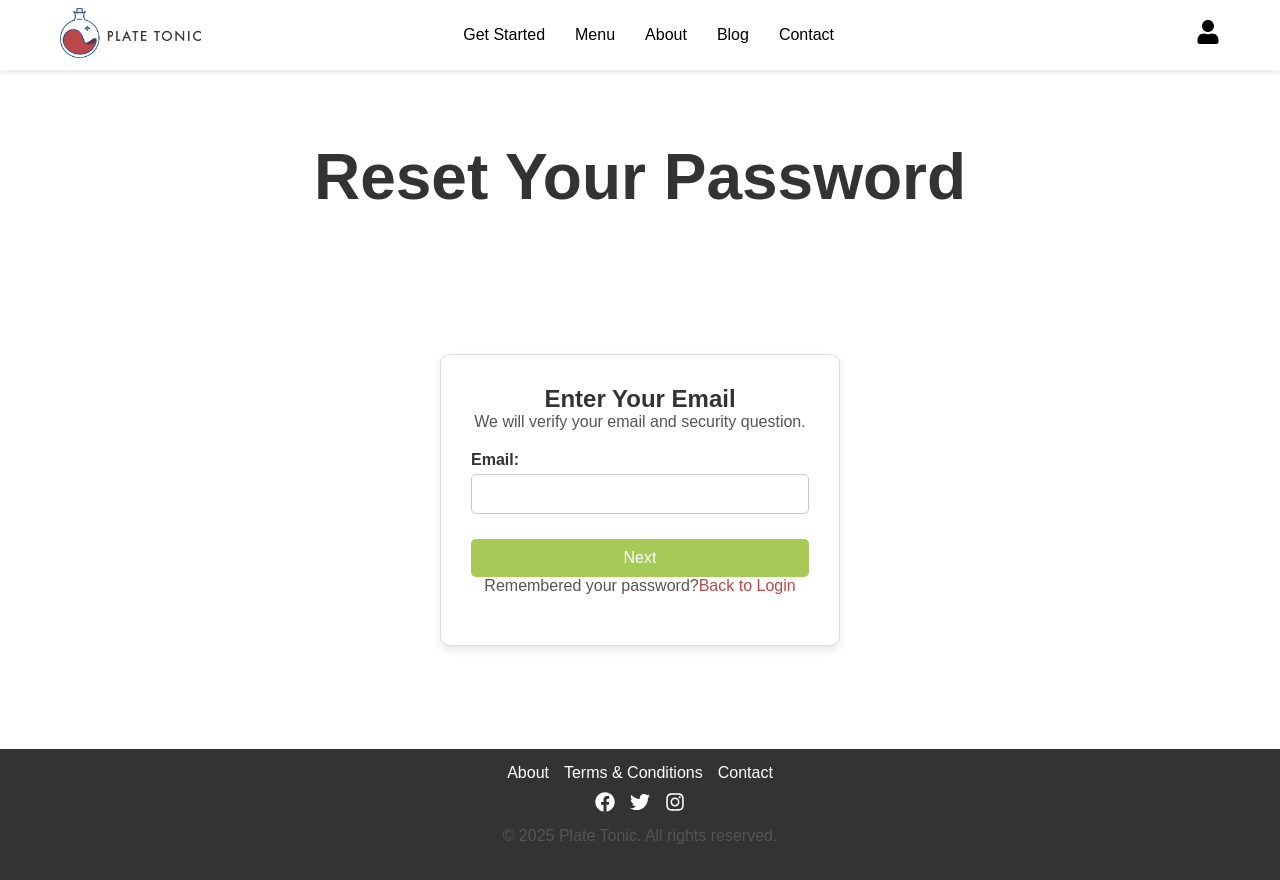
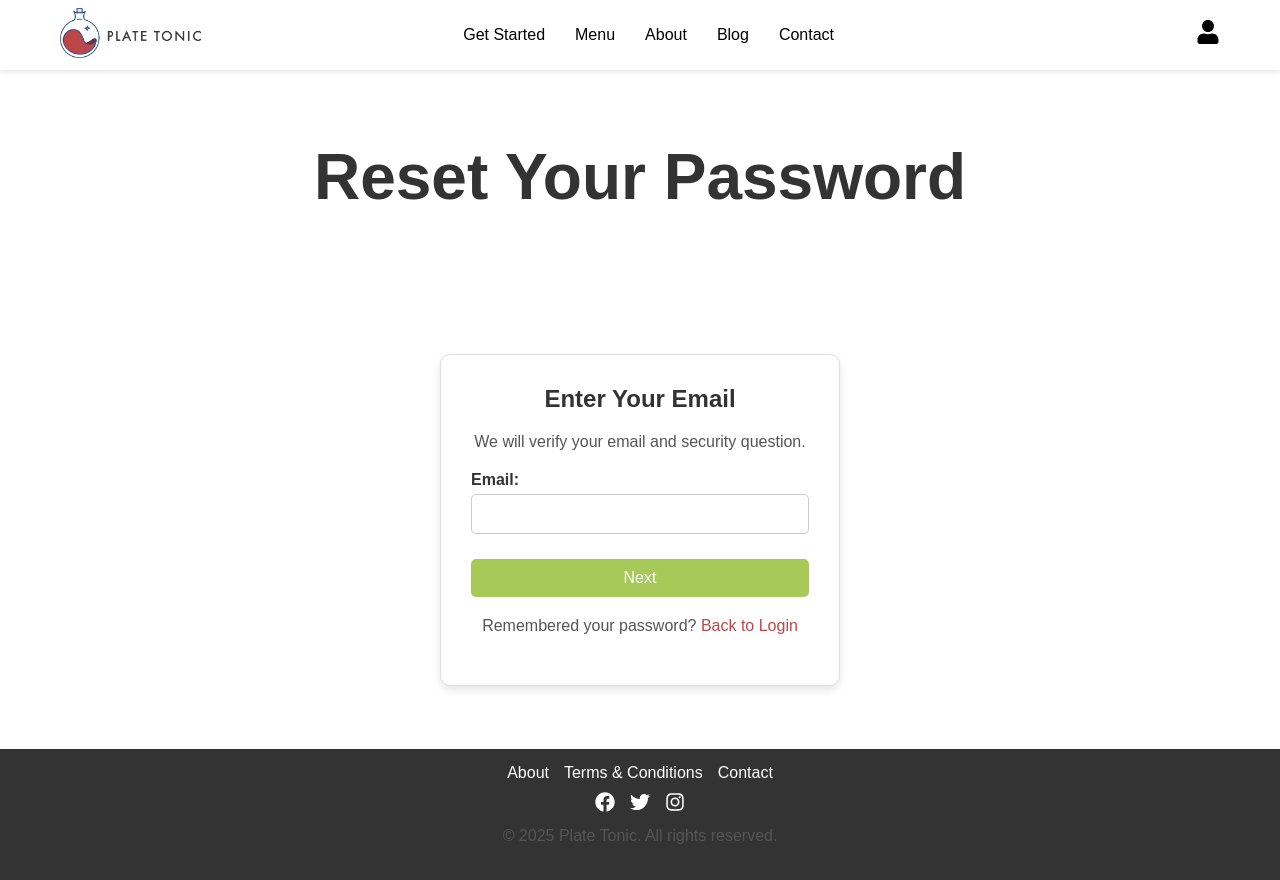
Before and after one commit to Plate-Tonic/client, a React (Vite) app: page /forgot-password in a window 1280 px wide. Built offline with nearby package versions, Linux system fonts and the light colour scheme.

Commit message:
Adjusted margin on signup and forgot password pages

```diff
--- a/src/pages/forgetpassword.jsx
+++ b/src/pages/forgetpassword.jsx
@@ -189,7 +189,7 @@ const ForgetPassword = () => {
         {step !== 3 && (
           <p>
             Remembered your password?
-            <Link to="/login">Back to Login</Link>
+            <Link to="/login"> Back to Login</Link>
           </p>
         )}
 
--- a/src/pages/signup.jsx
+++ b/src/pages/signup.jsx
@@ -116,7 +116,7 @@ const SignUp = () => {
 
       {/* Sign Up Form */}
       <div className="signup-container">
-        <h2>Sign Up</h2>
+        <h2>Fill in your details here</h2>
         <form onSubmit={handleSignUp} data-testid="signup-form">
 
           {/* Input fields for user sign-up */}
@@ -214,7 +214,7 @@ const SignUp = () => {
         {/* Link to login page */}
         <p>
           Already have an account?
-          <Link to="/login">Login here</Link>
+          <Link to="/login"> Login here</Link>
         </p>
 
       </div>
--- a/src/styles/forgetpassword.css
+++ b/src/styles/forgetpassword.css
@@ -28,6 +28,10 @@
     width: 100%;
     max-width: 400px;
     margin-top: 100px;
+}
+
+.forget-password-page p {
+    margin-top: 20px;
 }
 
 .forgetpassword-input {
--- a/src/styles/signup.css
+++ b/src/styles/signup.css
@@ -5,6 +5,10 @@
     display: flex;
     flex-direction: column;
     align-items: center;
+}
+
+.signup-page p {
+    margin-top: 20px;
 }
 
 /* Banner */
@@ -39,7 +43,7 @@
 
 .signup-input label {
     font-weight: bold;
-    margin-bottom: 5px;
+    margin-bottom: 10px;
 }
 
 .signup-input input {
```
